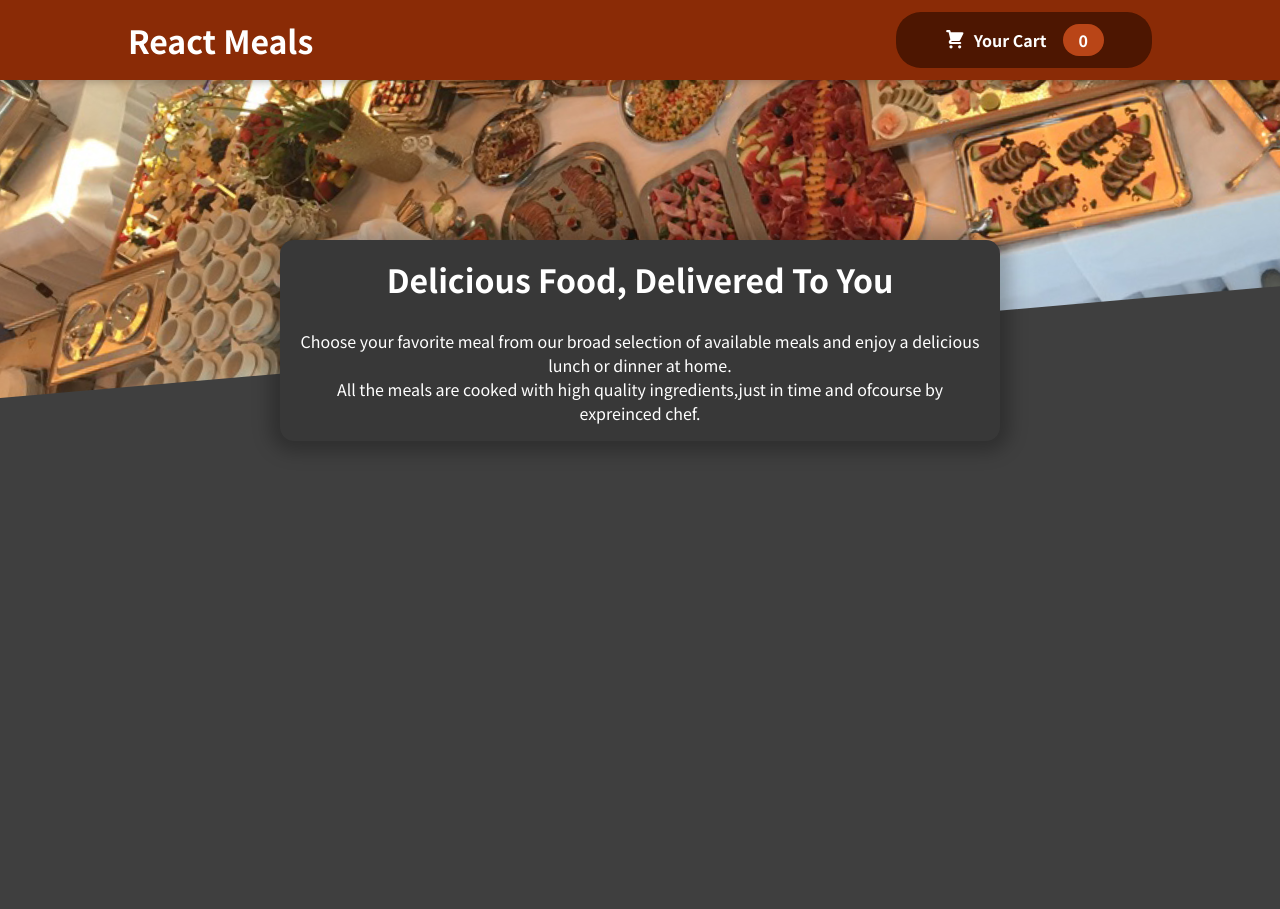
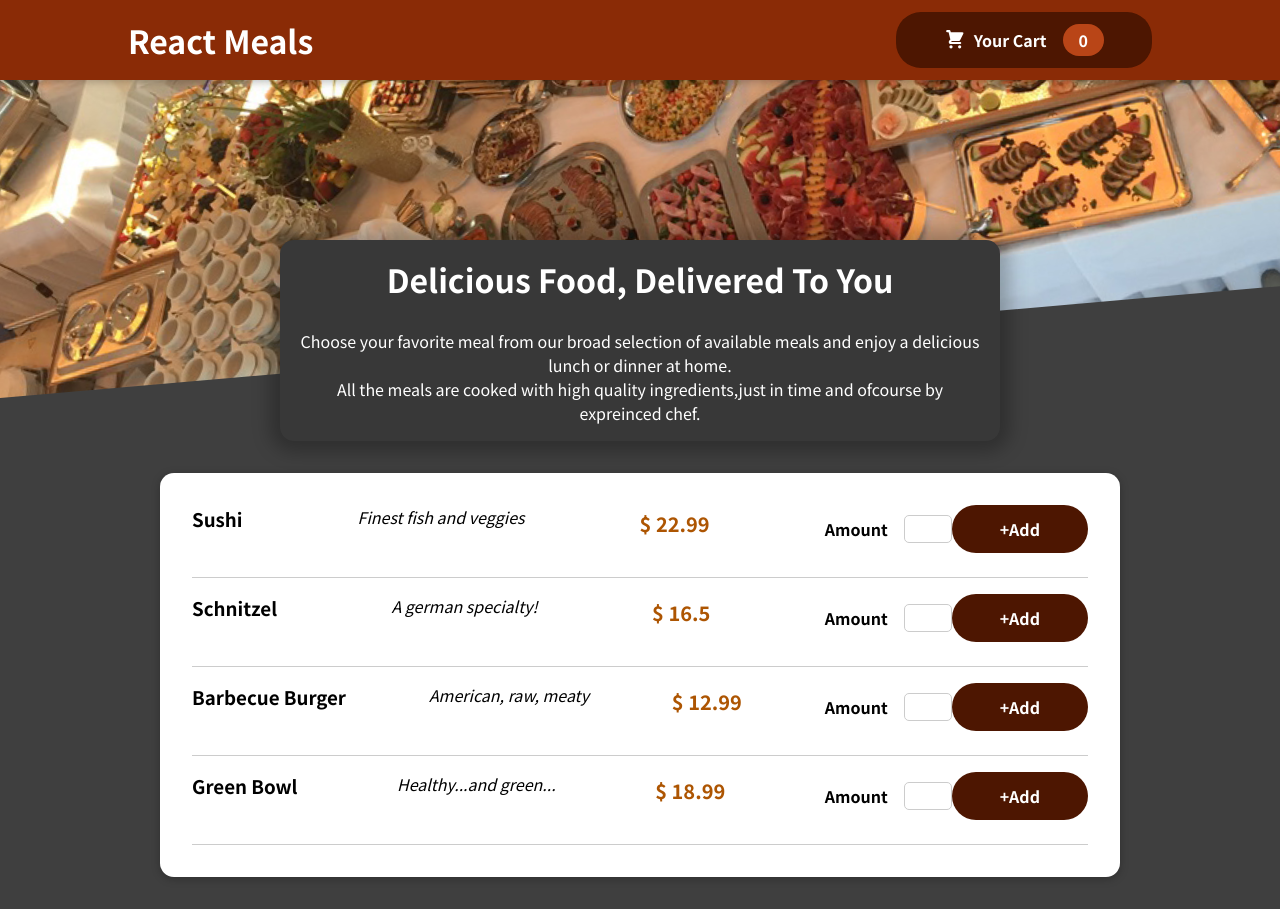
Before and after one commit to faisal-kn/meal-website, a React (Create React App) app: page / in a window 1280 px wide. Before the commit the page ends 800 px from the top, so only its background shows below. Built offline with nearby package versions, Linux system fonts and the light colour scheme.

Commit message:
Updated the card component

```diff
--- /dev/null
+++ b/src/components/UI/Card.css
@@ -0,0 +1,6 @@
+.card {
+  padding: 1rem;
+  box-shadow: 0 2px 8px rgba(0, 0, 0, 0.25);
+  border-radius: 14px;
+  background-color: white;
+}
--- /dev/null
+++ b/src/components/UI/Card.js
@@ -0,0 +1,9 @@
+import React from 'react';
+
+import './Card.css';
+
+const Card = (props) => {
+  return <div className="card">{props.children}</div>;
+};
+
+export default Card;
--- /dev/null
+++ b/src/components/UI/UseButton.css
@@ -0,0 +1,59 @@
+.button {
+  cursor: pointer;
+  font: inherit;
+  border: none;
+  background-color: #4d1601;
+  color: white;
+  padding: 0.75rem 3rem;
+  display: flex;
+  justify-content: space-around;
+  align-items: center;
+  border-radius: 25px;
+  font-weight: bold;
+}
+
+.button:hover,
+.button:active {
+  background-color: #2c0d00;
+}
+
+.icon {
+  width: 1.35rem;
+  height: 1.35rem;
+  margin-right: 0.5rem;
+}
+
+.badge {
+  background-color: #b94517;
+  padding: 0.25rem 1rem;
+  border-radius: 25px;
+  margin-left: 1rem;
+  font-weight: bold;
+}
+
+.button:hover .badge,
+.button:active .badge {
+  background-color: #92320c;
+}
+
+.bump {
+  animation: bump 300ms ease-out;
+}
+
+@keyframes bump {
+  0% {
+    transform: scale(1);
+  }
+  10% {
+    transform: scale(0.9);
+  }
+  30% {
+    transform: scale(1.1);
+  }
+  50% {
+    transform: scale(1.15);
+  }
+  100% {
+    transform: scale(1);
+  }
+}
--- /dev/null
+++ b/src/components/UI/UseButton.js
@@ -0,0 +1,14 @@
+import React from 'react';
+
+import './Button.css';
+import CartIcon from '../cart/CartIcon';
+
+const Button = (props) => {
+  return (
+    <button className="button" type={props.typeOf}>
+      {props.value}
+    </button>
+  );
+};
+
+export default Button;
--- a/src/components/meals/AvailableMeals.js
+++ b/src/components/meals/AvailableMeals.js
@@ -2,6 +2,7 @@ import React from 'react';
 
 import MealItem from './MealItem.js';
 import './AvailableMeals.css';
+import Card from '../UI/Card';
 
 const DUMMY_MEALS = [
   {
@@ -32,7 +33,8 @@ const DUMMY_MEALS = [
 
 const AvailableMeals = () => {
   return (
-    <section class="meals">
+    <section className="meals">
+      <Card>
         <ul>
           {DUMMY_MEALS.map((meal) => (
             <MealItem
@@ -43,6 +45,7 @@ const AvailableMeals = () => {
             />
           ))}
         </ul>
+      </Card>
     </section>
   );
 };
--- a/src/components/meals/MealItem.js
+++ b/src/components/meals/MealItem.js
@@ -1,9 +1,22 @@
 import React from 'react';
 
 import './MealItem.css';
+import MealItemForm from './MealItemForm';
 
 const MealItem = (props) => {
-  return <li></li>;
+  const price = `$ ${props.price}`;
+  return (
+    <li className="meal">
+      <div>
+        <h3>{props.name}</h3>
+      </div>
+      <div className="description">{props.description}</div>
+      <div className="price">{price}</div>
+      <div>
+        <MealItemForm />
+      </div>
+    </li>
+  );
 };
 
 export default MealItem;
--- /dev/null
+++ b/src/components/meals/MealItemForm.css
@@ -0,0 +1,18 @@
+.input {
+  display: flex;
+  align-items: center;
+  margin-bottom: 0.5rem;
+}
+
+.input label {
+  font-weight: bold;
+  margin-right: 1rem;
+}
+
+.input input {
+  width: 3rem;
+  border-radius: 5px;
+  border: 1px solid #ccc;
+  font: inherit;
+  padding-left: 0.5rem;
+}
--- /dev/null
+++ b/src/components/meals/MealItemForm.js
@@ -0,0 +1,18 @@
+import React from 'react';
+
+import './MealItemForm.css';
+import UseButton from '../UI/UseButton';
+
+const MealItemForm = () => {
+  return (
+    <form className="input">
+      <label htmlFor="items">Amount</label>
+      <input type="number" id="items" />
+      <div>
+        <UseButton typeOf="submit" value="+Add" ></UseButton>
+      </div>
+    </form>
+  );
+};
+
+export default MealItemForm;
```
Also changed, not shown: src/components/meals/AvailableMeals.css (line endings or trailing spaces), src/components/meals/MealItem.css (line endings or trailing spaces). Lines whose indentation alone changed are shown as unchanged.
